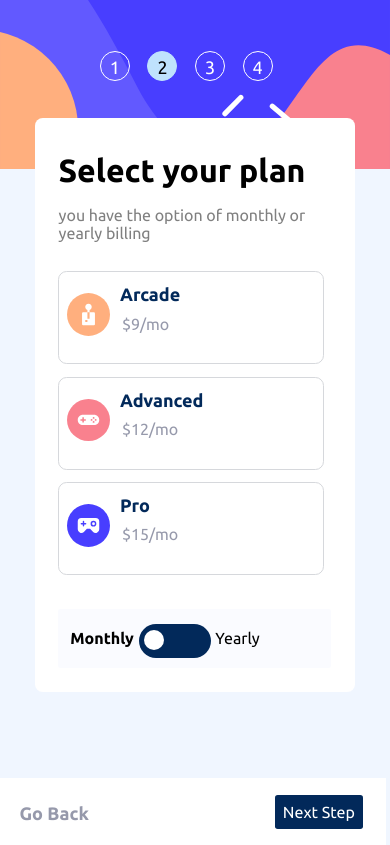
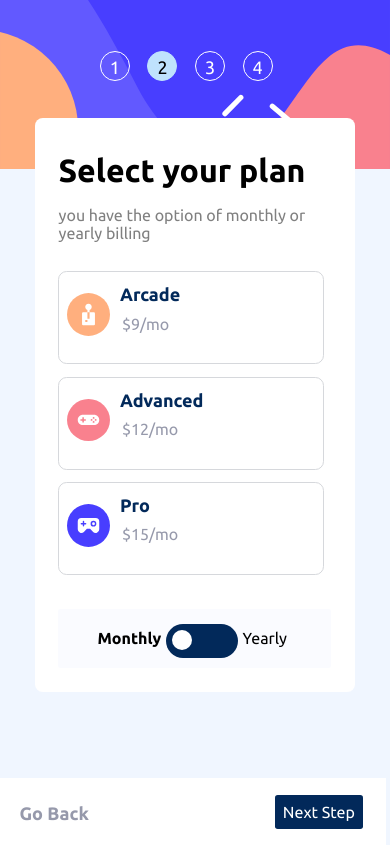
Before and after one commit to Akinyemi04/multi-form-page, a React (Create React App) app: page /plans in a window 390 px wide. Built offline with nearby package versions, Linux system fonts and the light colour scheme.

Commit message:
perfecting the overflow

```diff
--- a/src/App.css
+++ b/src/App.css
@@ -519,7 +519,7 @@ body {
     border-radius: 5vw;
   }
   .Select-plan section .left {
-    margin-left: 3vw;
+    margin-left: 10vw;
   }
   .Select-plan footer {
     margin-top: 13vh;
--- a/src/App.scss
+++ b/src/App.scss
@@ -521,7 +521,7 @@ body{
         border-radius: 5vw;
       }
       .left{
-        margin-left: 3vw;
+        margin-left: 10vw;
       }
     }
 
```
Also changed, not shown: 1 other file (tests, documents, lock files or other folders).
